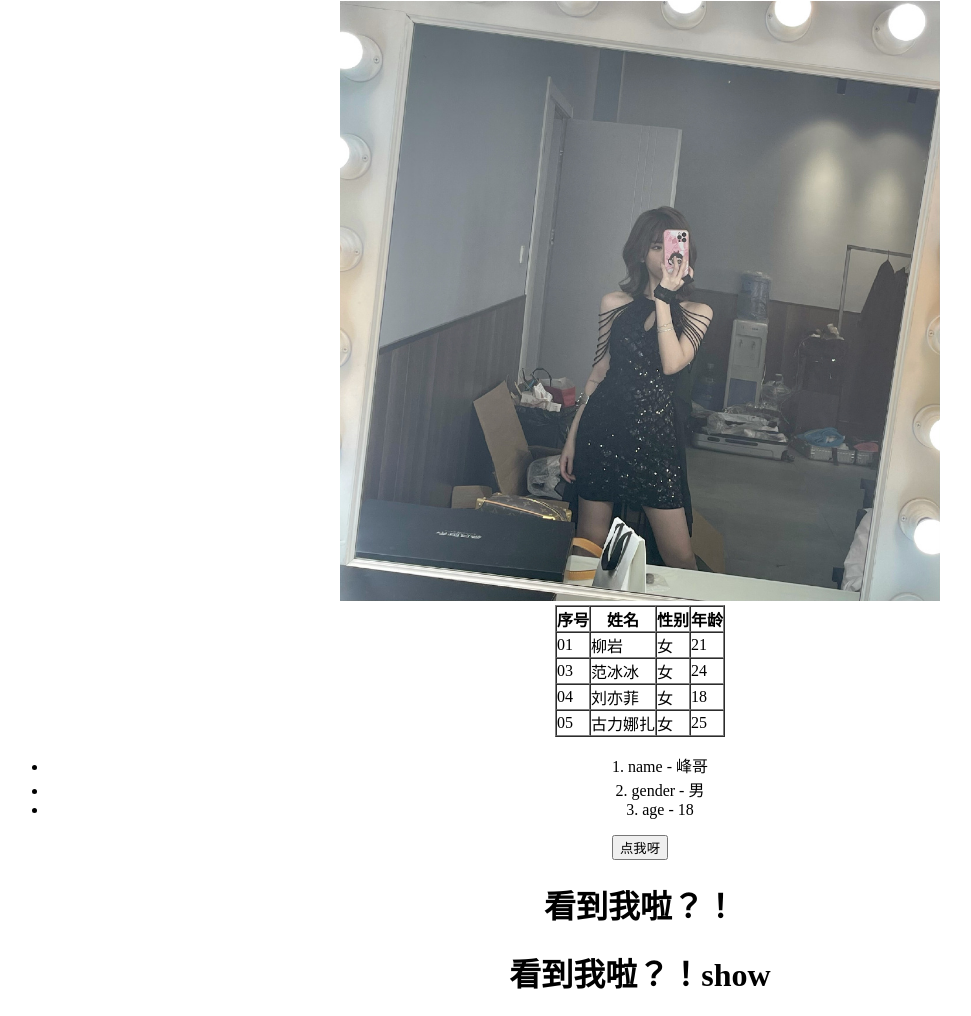
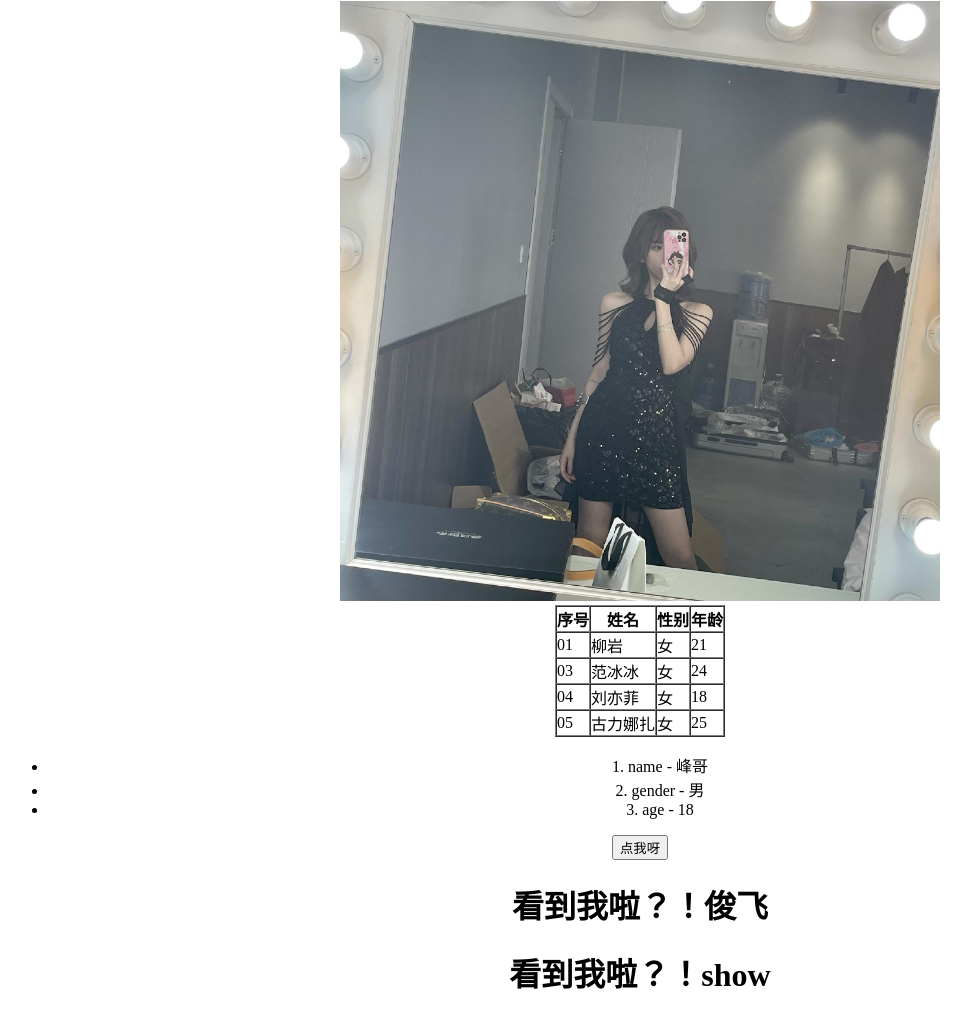
Before and after one commit to 6Pear/hellovue2103a, a website: page hello-vue/hello.html in a window 1280 px wide. Shown: the part 125-1141 px from the top of the page, without its empty margins (0-971 px from the left). Drawn offline with nearby package versions, Linux system fonts and the light colour scheme.

Commit message:
Update hello.html
添加了俊飞

```diff
--- a/hello-vue/hello.html
+++ b/hello-vue/hello.html
@@ -42,7 +42,7 @@
         </ul>
         <button v-on:click="show = !show">点我呀</button>
         <h1 v-if="show">
-            看到我啦？！
+            看到我啦？！俊飞
         </h1>
         <h1 v-else>
             看不到我？！
```
